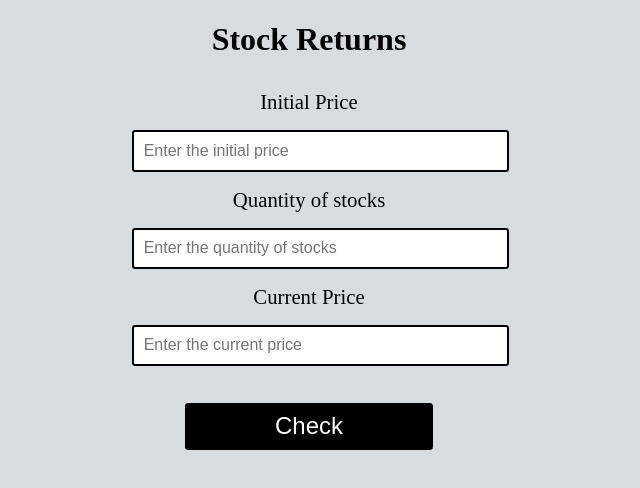
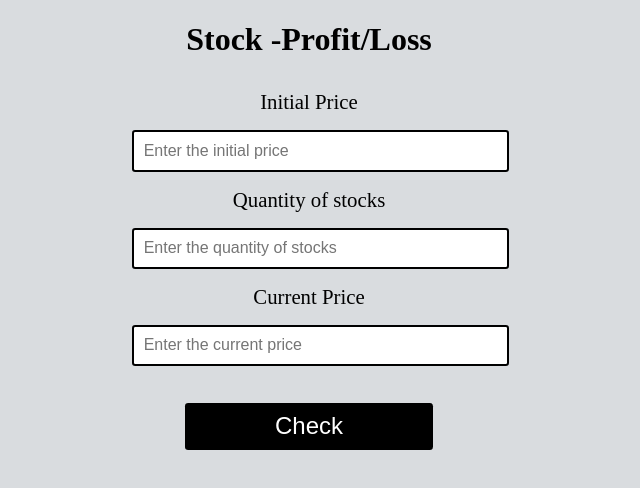
Before and after one commit to fecoderr/FeCoderr_ProfitLossNew, a plain HTML site: page index.html in a window 1280 px wide. Shown: the whole page, without its empty margins (331-971 px from the left). Drawn offline with Linux system fonts and the light colour scheme.

```diff
--- a/app.js
+++ b/app.js
@@ -17,6 +17,7 @@ function submitHandler() {
 
 function calculateProfitAndLoss(initial, quantity, current) {
     if(initial<0 || quantity<0 || current<0){
+
         showOutput('Enter a valid number');
 
     }else{
--- a/index.html
+++ b/index.html
@@ -14,7 +14,7 @@
 </head>
 <body>
     <div class="container">
-    <h1>Stock Returns</h1>
+    <h1>Stock -Profit/Loss</h1>
     <main>
         <label for="initial-price">Initial Price</label>
         <input type="number" id="initial-price" placeholder="Enter the initial price" />
```
